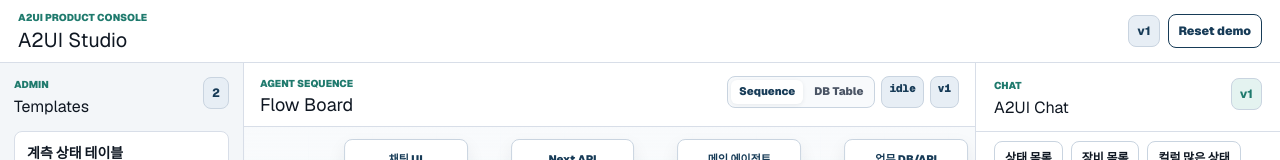
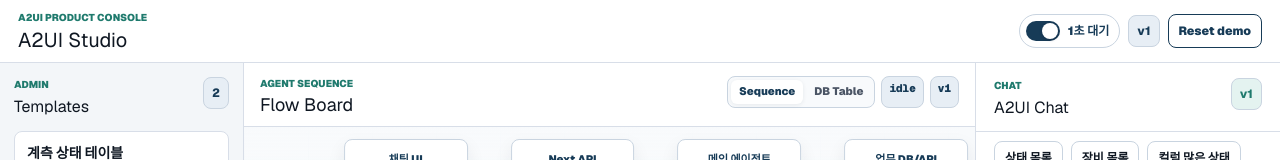
Before and after one commit to tahooki/a2ui-template-admin-chatbot-poc, a Next.js app: page / in a window 1280 px wide. Shown: the top 160 px of the page. Built offline with nearby package versions, Linux system fonts and the light colour scheme.

Commit message:
Fix A2UI sequence labels and delay toggle

```diff
--- a/src/features/a2ui-template-poc/poc-page.tsx
+++ b/src/features/a2ui-template-poc/poc-page.tsx
@@ -24,6 +24,7 @@ export function A2UITemplatePocPage() {
   const { templates, version, saveTemplate, resetRegistry, isLoading, error } = useTemplateRegistry();
   const [chatWidth, setChatWidth] = useState(304);
   const [chatResetKey, setChatResetKey] = useState(0);
+  const [isFlowPlaybackDelayed, setIsFlowPlaybackDelayed] = useState(true);
   const [flowEvents, setFlowEvents] = useState<AgentFlowEvent[]>([]);
   const [selectedBoundaryScenario, setSelectedBoundaryScenario] = useState<DataBoundaryScenarioId>("status");
   const draggingRef = useRef(false);
@@ -124,6 +125,12 @@ export function A2UITemplatePocPage() {
     return frame;
   }
 
+  function flushQueuedFlowEvents() {
+    const queuedEvents = displayQueueRef.current.splice(0);
+    appendDisplayedFlowEvents(queuedEvents);
+    return queuedEvents;
+  }
+
   function scheduleNextFlowEvent(delayMs = flowEventDisplayIntervalMs) {
     if (displayTimerRef.current) return;
     displayTimerRef.current = window.setTimeout(() => {
@@ -147,6 +154,21 @@ export function A2UITemplatePocPage() {
     setSelectedBoundaryScenario("status");
   }
 
+  function toggleFlowPlaybackDelay() {
+    const nextIsDelayed = !isFlowPlaybackDelayed;
+    setIsFlowPlaybackDelayed(nextIsDelayed);
+
+    if (!nextIsDelayed) {
+      clearFlowDisplayTimer();
+      flushQueuedFlowEvents();
+      return;
+    }
+
+    if (displayQueueRef.current.length > 0 && !displayTimerRef.current) {
+      scheduleNextFlowEvent();
+    }
+  }
+
   function handleFlowEvent(source: ChatFlowSourceEvent): ChatFlowDisplayTiming | undefined {
     const current = logicalFlowEventsRef.current;
     const currentTurnEvents = current.filter((event) => event.turnId === source.turnId);
@@ -166,6 +188,12 @@ export function A2UITemplatePocPage() {
     logicalFlowEventsRef.current = [...current, ...uniqueNextEvents].slice(-maxFlowEvents);
     const wasDisplayIdle = displayQueueRef.current.length === 0 && !displayTimerRef.current;
     pushDisplayableFlowEvents(uniqueNextEvents);
+
+    if (!isFlowPlaybackDelayed) {
+      clearFlowDisplayTimer();
+      flushQueuedFlowEvents();
+      return undefined;
+    }
 
     const surfaceEvent = uniqueNextEvents.find((event) => event.event === "surface" && event.turnId === source.turnId);
     const surfaceAlreadyDisplayed = Boolean(surfaceEvent && displayedFlowEventsRef.current.some((event) => event.id === surfaceEvent.id));
@@ -226,6 +254,19 @@ export function A2UITemplatePocPage() {
           <h1>A2UI Studio</h1>
         </div>
         <div className={styles.topMeta}>
+          <button
+            aria-checked={isFlowPlaybackDelayed}
+            className={`${styles.flowDelayToggle} ${isFlowPlaybackDelayed ? styles.flowDelayToggleOn : styles.flowDelayToggleOff}`}
+            onClick={toggleFlowPlaybackDelay}
+            role="switch"
+            title={isFlowPlaybackDelayed ? "시퀀스 이벤트를 1초 간격으로 보여줍니다." : "시퀀스 이벤트를 기다리지 않고 즉시 보여줍니다."}
+            type="button"
+          >
+            <span className={styles.flowDelayToggleTrack} aria-hidden="true">
+              <span />
+            </span>
+            <span>{isFlowPlaybackDelayed ? "1초 대기" : "즉시 처리"}</span>
+          </button>
           <span>v{version}</span>
           <button className={styles.secondaryButton} type="button" onClick={() => void resetDemo()}>
             Reset demo
--- a/src/features/a2ui-template-poc/sequence-board.tsx
+++ b/src/features/a2ui-template-poc/sequence-board.tsx
@@ -817,12 +817,14 @@ function comparisonDataEvidenceView(trace: DataBoundaryScenarioTrace | undefined
 
 function templateComparisonEvidenceView(trace: DataBoundaryScenarioTrace | undefined, events: AgentFlowEvent[]): DetailViewModel {
   const profileEvent = latestEvent(events, ["state:source_preview", "state:profile"]);
-  const matcherEvent = latestEvent(events, ["state:ai_surface_plan", "state:matcher"]);
+  const templateRequestEvent = latestEvent(events, ["state:matcher_request"]);
+  const templateResultEvent = latestEvent(events, ["state:ai_surface_plan", "state:matcher"]);
   const validationEvent = latestEvent(events, ["state:plan_validation"]);
   const mappingEvent = latestEvent(events, ["state:mapping_applied"]);
   const toolResultEvent = latestEvent(events, ["state:a2ui_tool_result", "transport:a2a_result", "done"]);
   const surfaceEvent = latestEvent(events, ["surface"]);
-  const matcherData = recordValue(matcherEvent?.data);
+  const requestData = recordValue(templateRequestEvent?.data);
+  const resultData = recordValue(templateResultEvent?.data);
   const validationData = recordValue(validationEvent?.data);
   const mappingData = recordValue(mappingEvent?.data);
   const toolResultData = recordValue(toolResultEvent?.data);
@@ -830,25 +832,26 @@ function templateComparisonEvidenceView(trace: DataBoundaryScenarioTrace | undef
   const surface = recordValue(surfaceData.surface);
   const surfacePayload = recordValue(surface.payload);
   const surfaceRenderPlan = recordValue(surfacePayload.renderPlan);
-  const eventTrace = aiSurfaceTraceFromEvents(matcherEvent, validationEvent, mappingEvent, toolResultEvent, profileEvent);
+  const eventTrace = aiSurfaceTraceFromEvents(templateResultEvent, validationEvent, mappingEvent, toolResultEvent, templateRequestEvent, profileEvent);
   const rawSelectedTemplate = trace?.renderPlan.selectedComponentId
-    ?? matcherData.templateId
+    ?? resultData.templateId
     ?? validationData.templateId
     ?? mappingData.templateId
     ?? toolResultData.templateId
     ?? surfaceRenderPlan.selectedComponentId;
-  const resultMode = stringValue(matcherData.mode ?? validationData.mode ?? mappingData.mode ?? toolResultData.mode, "");
+  const resultMode = stringValue(resultData.mode ?? validationData.mode ?? mappingData.mode ?? toolResultData.mode, "");
+  const hasTemplateResult = Boolean(trace || templateResultEvent || validationEvent || mappingEvent || toolResultEvent || surfaceEvent);
   const validation = recordValue(validationData.validation);
-  const noTemplateResult = resultMode === "no_template" || (validation.ok === false && !surfaceEvent);
-  const selectedTemplate = noTemplateResult ? null : stringValue(rawSelectedTemplate, "-");
+  const noTemplateResult = hasTemplateResult && (resultMode === "no_template" || (validation.ok === false && !surfaceEvent));
+  const selectedTemplate = !hasTemplateResult ? null : noTemplateResult ? null : stringValue(rawSelectedTemplate, "-");
   const score = trace?.renderPlan.score
-    ?? numberValue(matcherData.score)
+    ?? numberValue(resultData.score)
     ?? numberValue(validationData.score)
     ?? numberValue(mappingData.score)
     ?? numberValue(toolResultData.score)
     ?? numberValue(surfaceRenderPlan.score);
-  const candidates = trace?.renderPlan.candidates ?? firstRecordArray(matcherData.candidates, validationData.candidates, toolResultData.candidates, eventTrace?.candidateEvaluations);
-  const reason = stringValue(matcherData.reason ?? validationData.reason ?? mappingData.reason ?? toolResultData.reason ?? surfaceRenderPlan.reason, "");
+  const candidates = trace?.renderPlan.candidates ?? firstRecordArray(resultData.candidates, validationData.candidates, toolResultData.candidates, eventTrace?.candidateEvaluations);
+  const reason = stringValue(resultData.reason ?? validationData.reason ?? mappingData.reason ?? toolResultData.reason ?? surfaceRenderPlan.reason, "");
   const sourceTool = sourceToolFromEvent(toolResultEvent);
   const inputJson = trace
     ? cleanJsonValue({
@@ -870,10 +873,11 @@ function templateComparisonEvidenceView(trace: DataBoundaryScenarioTrace | undef
       })
     : cleanJsonValue({
         sourcePreviewEvent: eventPayload(profileEvent),
+        templateSelectionRequestEvent: eventPayload(templateRequestEvent),
         sourceTool,
-        comparisonData: eventTrace?.comparisonData,
+        comparisonData: requestData.comparisonData ?? eventTrace?.comparisonData,
+        candidateCount: requestData.candidateCount,
         templateSelectionTrace: recordValue(eventTrace?.templateSelection),
-        templateSelectionEvent: eventPayload(matcherEvent),
       });
   const outputJson = trace
     ? cleanJsonValue({
@@ -885,17 +889,18 @@ function templateComparisonEvidenceView(trace: DataBoundaryScenarioTrace | undef
         candidates,
       })
     : cleanJsonValue({
-        result: noTemplateResult ? "no_template" : "selected",
+        status: hasTemplateResult ? undefined : "판단 결과 대기 중",
+        result: hasTemplateResult ? (noTemplateResult ? "no_template" : "selected") : "pending",
         selectedTemplateId: selectedTemplate,
         score,
         reason: reason || undefined,
         candidates,
-        templateSelection: matcherData.templateSelection ?? eventTrace?.templateSelection,
-        templateSelectionEvent: eventPayload(matcherEvent),
+        templateSelection: resultData.templateSelection ?? eventTrace?.templateSelection,
+        templateSelectionResultEvent: eventPayload(templateResultEvent),
       });
 
   return {
-    eyebrow: `Evidence: ${eventEvidenceText(matcherEvent ?? validationEvent ?? mappingEvent, trace ? "sample" : "pending")}`,
+    eyebrow: `Evidence: ${eventEvidenceText(templateRequestEvent ?? templateResultEvent ?? validationEvent ?? mappingEvent, trace ? "sample" : "pending")}`,
     title: "템플릿 판단",
     purpose: "1차 LLM이 raw API profile과 등록 템플릿을 보고 어떤 화면 템플릿을 선택했는지 보여줍니다.",
     jsonPanels: [
@@ -1011,7 +1016,9 @@ function slotGenerationEvidenceSubtitle(trace: DataBoundaryScenarioTrace | undef
 
 function evidenceLabels(trace: DataBoundaryScenarioTrace | undefined, events: AgentFlowEvent[]) {
   const comparisonDataEvent = latestEvent(events, ["state:comparison_data", "state:comparison_data_request"]);
-  const comparisonEvent = latestEvent(events, ["state:ai_surface_plan", "state:matcher"]);
+  const templateRequestEvent = latestEvent(events, ["state:matcher_request"]);
+  const templateResultEvent = latestEvent(events, ["state:ai_surface_plan", "state:matcher"]);
+  const templateEvent = templateResultEvent ?? templateRequestEvent;
   const slotEvent = latestEvent(events, ["state:mapping_applied", "state:plan_validation", "state:slot_mapping_plan", "state:slot_mapping_request"]);
   const labels: Array<{
     id: EvidenceLabelId;
@@ -1027,11 +1034,11 @@ function evidenceLabels(trace: DataBoundaryScenarioTrace | undefined, events: Ag
     });
   }
 
-  if (trace || comparisonEvent) {
+  if (trace || templateRequestEvent || templateResultEvent) {
     labels.push({
       id: "template-comparison",
       title: "템플릿 판단",
-      subtitle: templateComparisonEvidenceSubtitle(trace, comparisonEvent),
+      subtitle: templateComparisonEvidenceSubtitle(trace, templateEvent),
     });
   }
 
--- a/src/features/a2ui-template-poc/styles.module.css
+++ b/src/features/a2ui-template-poc/styles.module.css
@@ -53,7 +53,7 @@
   flex-wrap: wrap;
 }
 
-.topMeta span,
+.topMeta > span,
 .countText,
 .liveStatus {
   border: 1px solid var(--a2ui-line);
@@ -64,6 +64,68 @@
   font-size: 12px;
   font-weight: 800;
   white-space: nowrap;
+}
+
+.flowDelayToggle {
+  min-height: 34px;
+  display: inline-flex;
+  align-items: center;
+  gap: 8px;
+  border: 1px solid var(--a2ui-line);
+  border-radius: 999px;
+  background: #fff;
+  color: var(--a2ui-ink);
+  cursor: pointer;
+  font-size: 12px;
+  font-weight: 850;
+  padding: 5px 10px 5px 6px;
+  transition: border-color 160ms ease, box-shadow 160ms ease, color 160ms ease;
+  white-space: nowrap;
+}
+
+.flowDelayToggle:hover,
+.flowDelayToggle:focus-visible {
+  border-color: var(--a2ui-primary);
+  box-shadow: 0 0 0 3px var(--a2ui-primary-soft);
+  outline: none;
+}
+
+.flowDelayToggleTrack {
+  width: 34px;
+  height: 20px;
+  display: inline-flex;
+  align-items: center;
+  border-radius: 999px;
+  background: #d1d5db;
+  padding: 2px;
+  transition: background 160ms ease;
+}
+
+.flowDelayToggleTrack span {
+  width: 16px;
+  height: 16px;
+  display: block;
+  border-radius: 999px;
+  background: #fff;
+  box-shadow: 0 1px 3px rgba(15, 23, 42, 0.24);
+  transform: translateX(0);
+  transition: transform 160ms ease;
+}
+
+.flowDelayToggleOn {
+  color: var(--a2ui-primary);
+}
+
+.flowDelayToggleOn .flowDelayToggleTrack {
+  background: var(--a2ui-primary);
+}
+
+.flowDelayToggleOn .flowDelayToggleTrack span {
+  transform: translateX(14px);
+}
+
+.flowDelayToggleOff {
+  color: #374151;
 }
 
 .workspace {
```
